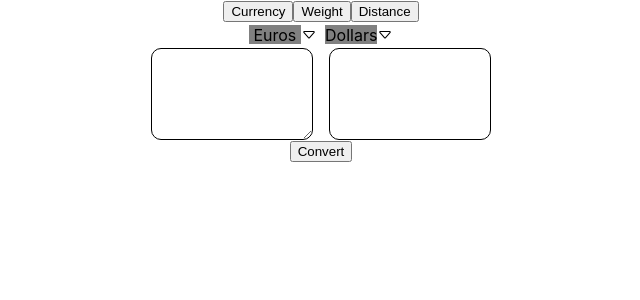
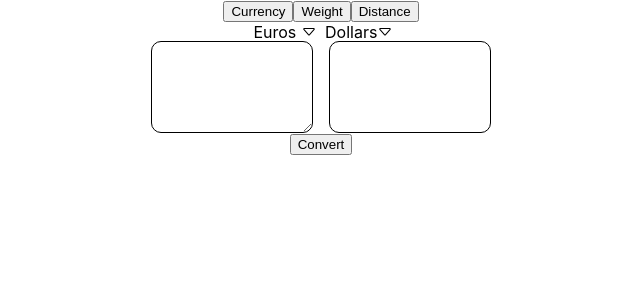
Before and after one commit to SagTheo/Converters, a React (Create React App) app: page / in a window 1280 px wide. Shown: the top 300 px of the page, without its empty margins (319-959 px from the left). Built offline with nearby package versions, Linux system fonts and the light colour scheme.

Commit message:
kept working on custom select tag

```diff
--- a/src/components/CustomSelectTag.js
+++ b/src/components/CustomSelectTag.js
@@ -3,10 +3,25 @@ import styles from '../css/CustomSelectTag.module.css'
 
 const CustomSelectTag = ({ options, selectedValue }) => {
   const [displayOptions, setDisplayOptions] = useState(false)
+  const [defaultOption, setDefaultOption] = useState(options[0].text)
+
+  console.log(options)
 
   return (
     <div className={styles.container}>
-      <ul className={`${displayOptions ? styles.show : styles.hide} ${styles.ul}`}>
+      <div className={`${styles.options} ${displayOptions ? styles.show : styles.hide}`}>
+        <span>{defaultOption}</span>
+
+        {
+          options.map(option => {
+            return (
+              <span onClick={() => setDefaultOption(option.text)}>{option.text}</span>
+            )
+          })
+        }
+      </div>
+
+      {/* <ul className={`${displayOptions ? styles.show : styles.hide} ${styles.ul}`}>
           {
               options.map(option => {
                   return (
@@ -14,7 +29,7 @@ const CustomSelectTag = ({ options, selectedValue }) => {
                   )
               })
           }
-      </ul>
+      </ul> */}
       <svg xmlns="http://www.w3.org/2000/svg"
            width="16"
            height="16"
--- a/src/css/CustomSelectTag.module.css
+++ b/src/css/CustomSelectTag.module.css
@@ -2,6 +2,12 @@
     display: flex;
     align-items: center;
     width: fit-content;
+}
+
+.options {
+    display: flex;
+    flex-direction: column;
+    height: 19.2px;
 }
 
 .ul {
```
